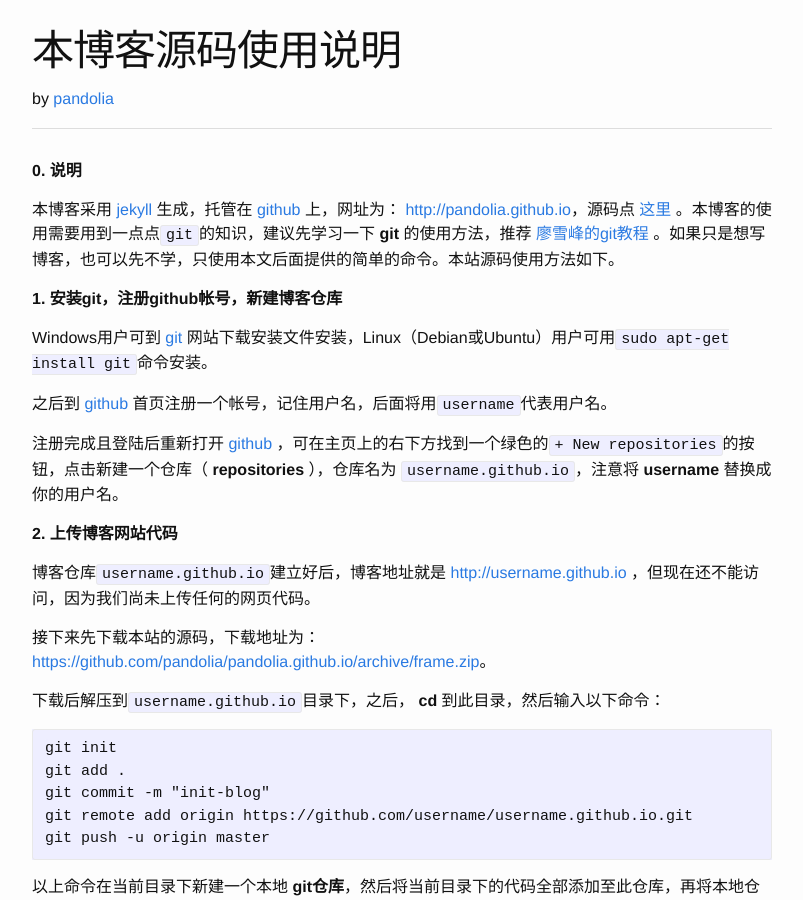
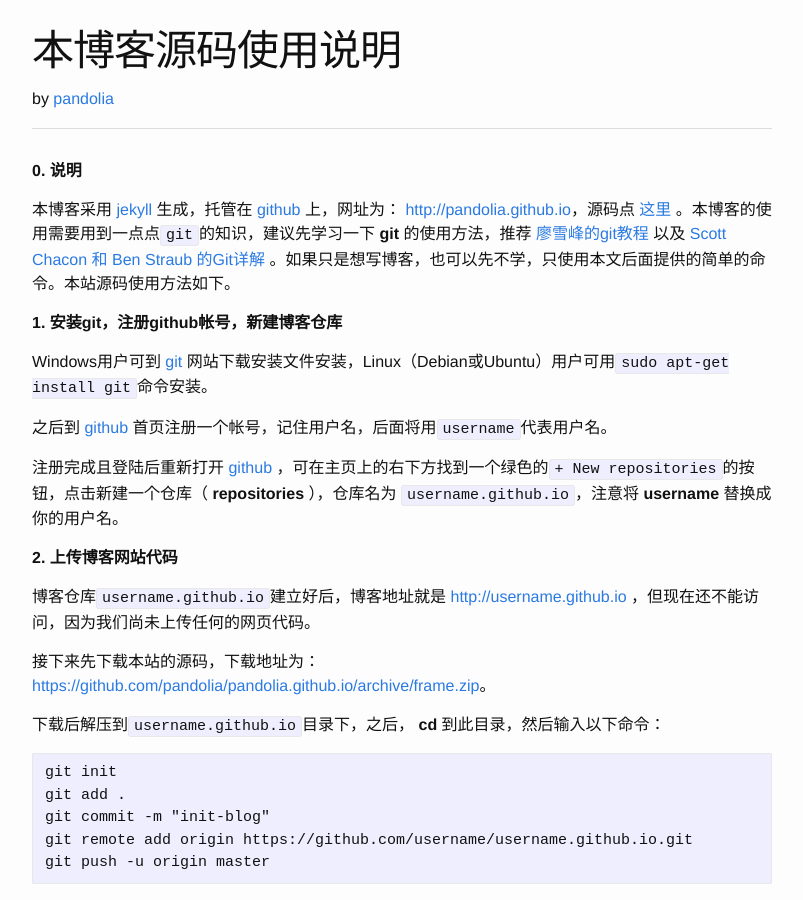
Before and after one commit to pandolia/pandolia.github.io, a Jekyll site: the page built from _posts/2016-01-22-src-usage.md, in a window 1280 px wide and 900 px high. Shown: the whole window, without its empty margins (238-1041 px from the left). Built offline with Jekyll 4.4.1, drawn with Linux system fonts in a browser that asks for light colours.

Commit message:
add git pro link

```diff
--- a/_posts/2016-01-22-src-usage.md
+++ b/_posts/2016-01-22-src-usage.md
@@ -6,7 +6,7 @@ category: 文章
 
 **0. 说明**
 
-本博客采用 [jekyll](http://jekyllrb.com/) 生成，托管在 [github](http://github.com) 上，网址为： <http://pandolia.github.io>，源码点 [这里](https://github.com/pandolia/pandolia.github.io) 。本博客的使用需要用到一点点`git`的知识，建议先学习一下 **git** 的使用方法，推荐 [廖雪峰的git教程](http://www.liaoxuefeng.com/wiki/0013739516305929606dd18361248578c67b8067c8c017b000) 。如果只是想写博客，也可以先不学，只使用本文后面提供的简单的命令。本站源码使用方法如下。
+本博客采用 [jekyll](http://jekyllrb.com/) 生成，托管在 [github](http://github.com) 上，网址为： <http://pandolia.github.io>，源码点 [这里](https://github.com/pandolia/pandolia.github.io) 。本博客的使用需要用到一点点`git`的知识，建议先学习一下 **git** 的使用方法，推荐 [廖雪峰的git教程](http://www.liaoxuefeng.com/wiki/0013739516305929606dd18361248578c67b8067c8c017b000) 以及 [Scott Chacon 和 Ben Straub 的Git详解](http://git-scm.com/book/zh/v2) 。如果只是想写博客，也可以先不学，只使用本文后面提供的简单的命令。本站源码使用方法如下。
 
 **1. 安装git，注册github帐号，新建博客仓库**
 
```
